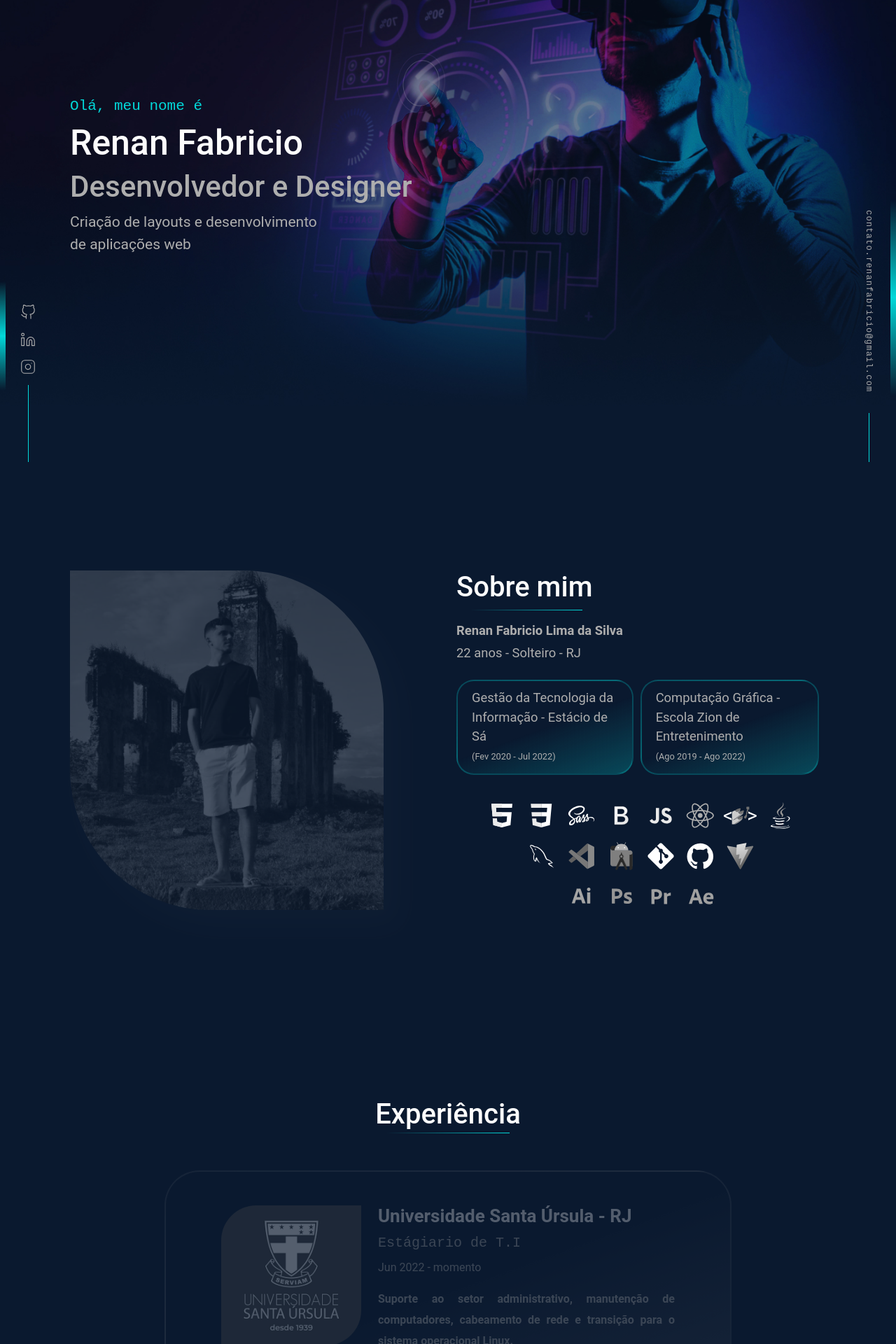
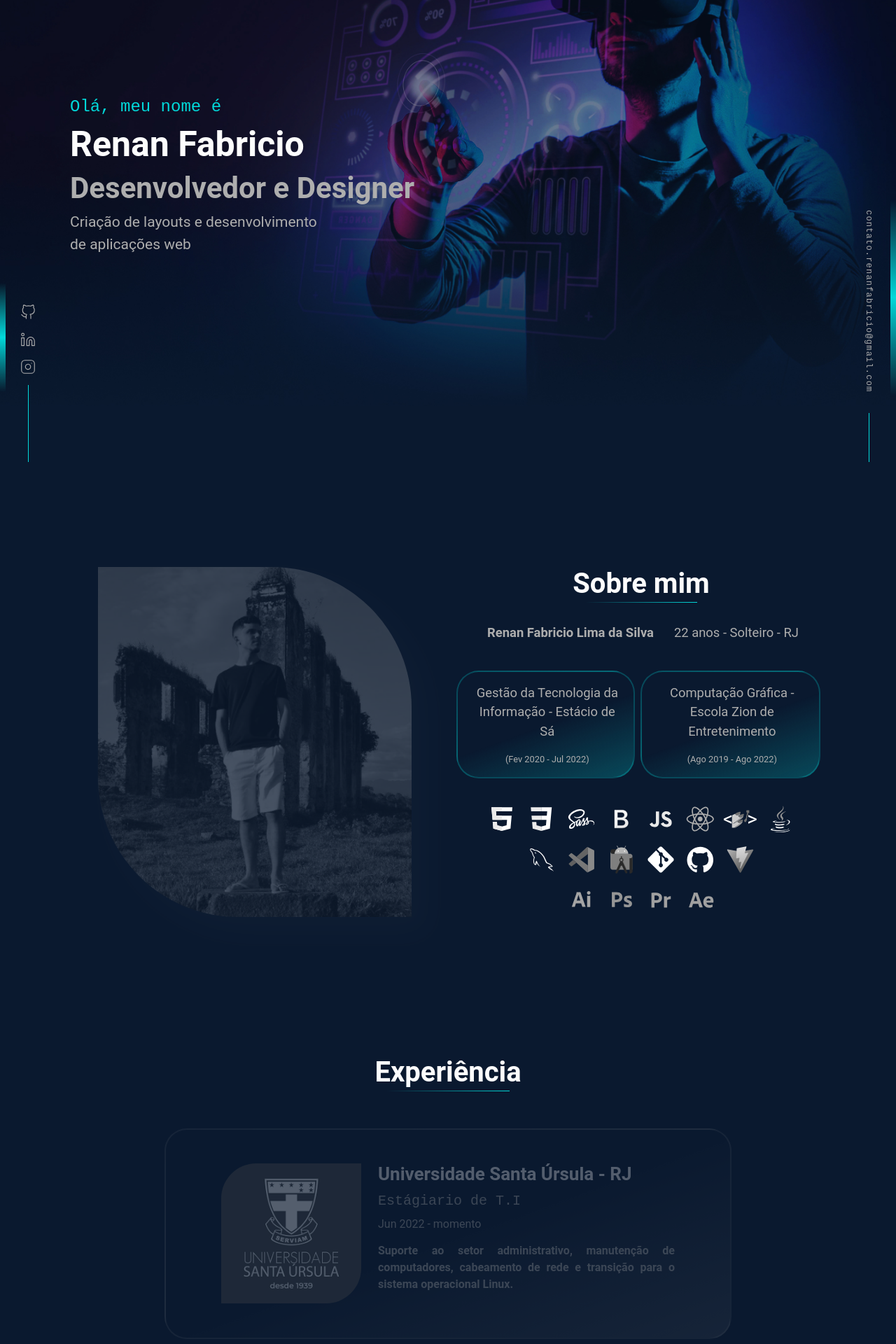
Before and after one commit to Renanfls/Portfolio-2.0_React-JS, a Next.js app in the folder portfolio/: page / in a window 1280 px wide. Shown: the part 140-2060 px from the top of the page at 70% size. Built offline with nearby package versions, Linux system fonts and the light colour scheme.

Commit message:
Update - FixedBar, Reception, About, Experience

```diff
--- a/portfolio/src/components/FixedBar/_fixedBar.scss
+++ b/portfolio/src/components/FixedBar/_fixedBar.scss
@@ -6,7 +6,6 @@
 
 .contentFixedLeftBar {
     height: 260px;
-    margin-bottom: 50px;
     left: 0;
 }
 
@@ -41,9 +40,6 @@
 }
 
 .emailFixedBar {
-    align-items: center;
-    display: flex;
-    flex-direction: column;
     left: auto;
     right: 30px;
     -webkit-box-align: center;
--- a/portfolio/src/components/FixedBar/index.js
+++ b/portfolio/src/components/FixedBar/index.js
@@ -2,7 +2,7 @@ export default function FixedBar() {
     return (
         <>
             <div orientation="left" className="socialFixedBar">
-                <span class="contentFixedLeftBar"></span>
+                <span class="contentFixedLeftBar mb-5"></span>
                 <ul>
                     <li>
                         <a href="https://github.com/Renanfls" target="_blank" class="link">
@@ -31,7 +31,7 @@ export default function FixedBar() {
                     </li>
                 </ul>
             </div>
-            <div orientation="right" className="emailFixedBar">
+            <div orientation="right" className="emailFixedBar align-items-center d-flex flex-column">
                 <span class="contentFixedRightBar"></span>
                 <a href="mailto:contato.renanfabricio@gmail.com" class="link linkFixed">contato.renanfabricio@gmail.com</a>
                     <img></img>
--- a/portfolio/src/components/Header/_header.scss
+++ b/portfolio/src/components/Header/_header.scss
@@ -3,9 +3,6 @@ header {
     padding: 25px 100px;
     position: absolute;
     width: 100%;
-    display: flex;
-    justify-content: space-between;
-    align-items: center;
 }
 
 .resumeButton {
--- a/portfolio/src/components/SectionAbout/_sectionAbout.scss
+++ b/portfolio/src/components/SectionAbout/_sectionAbout.scss
@@ -1,7 +1,4 @@
 #about {
-    align-items: center;
-    display: flex;
-    justify-content: center;
     min-height: 100vh;
     #pictureAbout {
         background: linear-gradient(160deg, transparent 50%, rgba(2,217,218,.25) 100%);
@@ -11,13 +8,13 @@
         transition: 1s;
         max-width: 35vw;
         &:hover {
-            background: none;
             filter: grayscale(0%) opacity(100%);
         }
     }
 
     .title {
         &::after {
+            margin-top: 50px;
             width: 10rem;
         }
     }
@@ -25,24 +22,20 @@
         p {
             color: $gray;
             font-size: 1.15rem;
-            margin-bottom: 5px;
+            margin-left: 5px;
+            text-align: center;
         }
         .formations {
             background: linear-gradient(160deg, transparent 50%, rgba(2,217,218,.25) 100%);
             border: 2px solid rgba(2,217,218,.25);
-            border-radius: 25px;
-            padding: 10px 20px;
-            margin-right: 10px;
         }
         .period {
             font-size: .8rem;
+            margin-bottom: 0;
         }
     }
-    #containerTools {
-        align-items: center;
-        display: flex;
+    .containerTools {
         filter: grayscale(100%);
-        flex-direction: column;
         .tools {
             display: flex;
             align-items: center;
--- a/portfolio/src/components/SectionAbout/index.js
+++ b/portfolio/src/components/SectionAbout/index.js
@@ -8,29 +8,31 @@ export default function SectionAbout() {
     const tools = loadsTools();
 
     return (
-        <section id="about" className="">
-            <Row>
-                <Col sm={12} md={6}>
+        <section id="about" className="align-items-center d-flex justify-content-center">
+            <Row className="d-flex justify-content-center">
+                <Col sm={12} md={6} className="d-flex justify-content-center">
                     <img id="pictureAbout" src="/images/picture.jpg" alt="foto"/>
                 </Col>
-                <Col sm={12} md={6} className="d-flex align-items-center">
+                <Col sm={12} md={6} className="align-items-center d-flex">
                     <div>
-                        <div className="title">
-                            <h2>Sobre mim</h2>
+                        <div className="title d-flex justify-content-center">
+                            <h2 className="fw-bold">Sobre mim</h2>
                         </div>
                         <div className="description my-4">
-                            <p className="fw-bold">{about.name}</p>
-                            <p>{about.ageStatusCity}</p>
+                            <div className="d-flex justify-content-center gap-4">
+                                <p className="fw-bold">{about.name}</p>
+                                <p>{about.ageStatusCity}</p>
+                            </div>
                             <div className="d-flex mt-4">
                                 {about.formations.map(formation =>
-                                    <div className="formations">
+                                    <div className="formations me-2 p-3 rounded-5">
                                         <p>{formation.course}</p>
                                         <p className="period">{formation.period}</p>
                                     </div>
                                 )}
                             </div>
                         </div>
-                        <div id="containerTools">
+                        <div className="containerTools align-items-center d-flex flex-column">
                             <ul className="tools">
                                 {tools.line1.map(tool =>
                                     <li><img src={tool.src} alt={tool.alt}/></li>
--- a/portfolio/src/components/SectionExperience/_sectionExperience.scss
+++ b/portfolio/src/components/SectionExperience/_sectionExperience.scss
@@ -1,10 +1,6 @@
 #experience {
-    margin-top: 10%;
     min-height: 100vh;
     .title {
-        display: flex;
-        font-weight: 700;
-        justify-content: center;
         &::after {
             margin-top: 50px;
             width: 11rem;
@@ -13,7 +9,6 @@
     .container {
         background: linear-gradient(160deg, transparent 50%, rgba(2,217,218,.25) 100%);
         border: 2px solid rgba(2,217,218,.25);
-        border-radius: 50px;
         filter: grayscale(100%) opacity(30%);
         transition: 1s;
         &:hover {
@@ -25,26 +20,18 @@
         }
         .company {
             font-size: 26px;
-            font-weight: 700;
         }
         .position {
             color: $blue;
             font-family: $fira;
             font-size: 20px;
-            font-weight: 400;
-            line-height: 30px;
         }
         .period {
             color: $gray;
             font-size: 16px;
-            line-height: 20px;
-            margin-top: 10px;
         }
         .description {
             color: $gray;
-            font-weight: 600;
-            line-height: 30px;
-            margin-top: 20px;
             text-align: justify;
             max-width: 26.5rem;
             width: 100%;
--- a/portfolio/src/components/SectionExperience/index.js
+++ b/portfolio/src/components/SectionExperience/index.js
@@ -7,22 +7,22 @@ export default function SectionExperience() {
     const experiences = loadsExperience();
 
     return(
-        <section id="experience">
-            <div className="title">
-                <h2>Experiência</h2>
+        <section id="experience" className="my-5">
+            <div className="title d-flex justify-content-center">
+                <h2 className="fw-bold">Experiência</h2>
             </div>
             {experiences.list.map(experience =>
-                <div className="container d-grid p-5 mt-5 w-75 justify-content-center">
+                <div className="container d-grid p-5 mt-5 w-75 justify-content-center rounded-5">
                     <Row>
                         <Col sm={12} md={6} xl={4} className="d-grid justify-content-center">
                             <img className="pictureExperience" src={experience.src} alt={experience.alt}/>
                         </Col>
                         <Col sm={12} md={6} xl={8}>
                             <div>
-                                <h3 className="company">{experience.company}</h3>
-                                <h4 className="position">{experience.position}</h4>
-                                <p className="period">{experience.period}</p>
-                                <p className="description">{experience.description}</p>
+                                <h3 className="company fw-bold">{experience.company}</h3>
+                                <h4 className="position lh-base">{experience.position}</h4>
+                                <p className="period lh-sm mt-2">{experience.period}</p>
+                                <p className="description fw-bold lh-base mt-3">{experience.description}</p>
                             </div>
                         </Col>
                     </Row>
--- a/portfolio/src/components/SectionReception/_sectionReception.scss
+++ b/portfolio/src/components/SectionReception/_sectionReception.scss
@@ -1,16 +1,8 @@
 .reception {
-    align-items: flex-start;
-    display: flex;
-    flex-direction: column;
-    justify-content: center;
     min-height: 100vh;
     h1 {
         color: $blue;
         font-family: $fira;
-        font-size: 21px;
-        margin-bottom: 10px;
-        font-weight: 400;
-        width: auto;
     }
     h2 {
         font-size: 50px;
@@ -18,13 +10,11 @@
     h3 {
         color: $gray;
         font-size: 42px;
-        margin-bottom: 10px;
     }
     p {
         color: $gray;
         font-size: 21px;
         width: 23rem;
-        font-weight: 400;
     }
 }
 
--- a/portfolio/src/components/SectionReception/index.js
+++ b/portfolio/src/components/SectionReception/index.js
@@ -1,9 +1,9 @@
 function SectionReception() {
     return (
-        <section className="reception">
-            <h1 className="line-1 anim-typewriter">Olá, meu nome é</h1>
-            <h2>Renan Fabricio</h2>
-            <h3>Desenvolvedor e Designer</h3>
+        <section className="reception align-items-start d-flex flex-column justify-content-center">
+            <h1 className="line-1 anim-typewriter mb-2 fw-normal fs-4">Olá, meu nome é</h1>
+            <h2 className="fw-bold">Renan Fabricio</h2>
+            <h3 className="fw-bold mb-2">Desenvolvedor e Designer</h3>
             <p>Criação de layouts e desenvolvimento de aplicações web</p>
         </section>
     )
```
